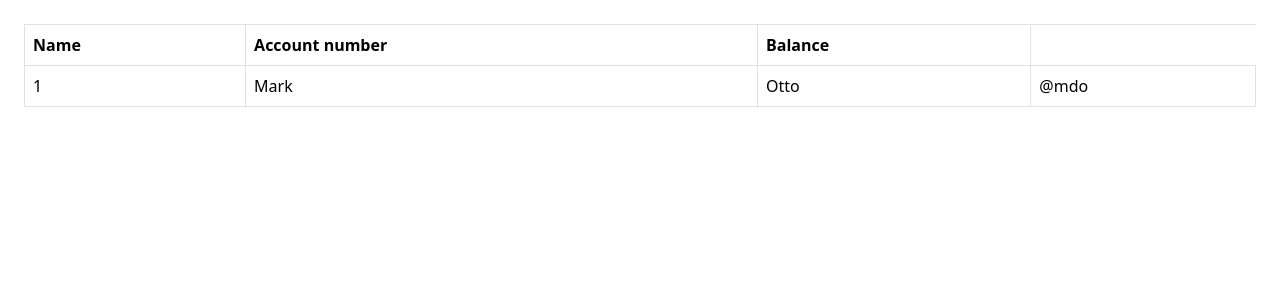
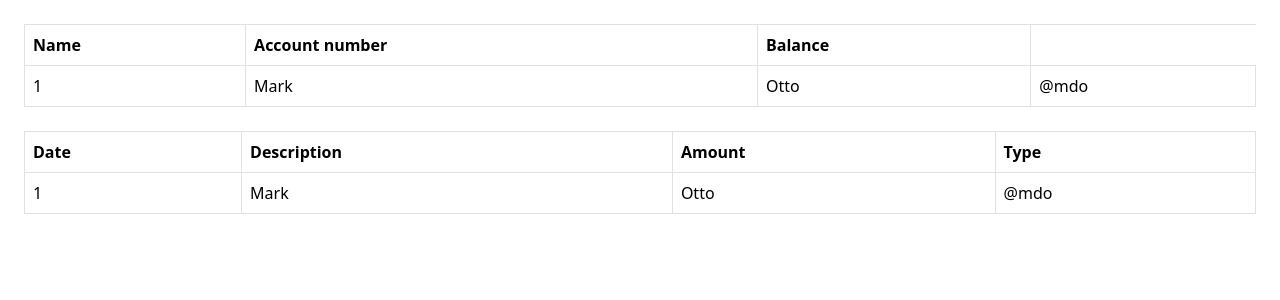
Before and after one commit to ThaaraniSivakumar/JsAndReactTask, a React (Create React App) app in the folder ReactTask/react_task/: page / in a window 1280 px wide. Shown: the top 300 px of the page. Built offline with nearby package versions, Linux system fonts and the light colour scheme.

Commit message:
created add transation and transaction list component

```diff
--- a/ReactTask/react_task/src/App.js
+++ b/ReactTask/react_task/src/App.js
@@ -1,11 +1,11 @@
-import { AccountSummary } from './components/AccountSummary';
 import 'bootstrap/dist/css/bootstrap.min.css';
 import './App.css';
+import { AddTransaction } from './components/AddTransaction';
 
 function App() {
   return (
     <div>
-      <AccountSummary/>
+    <AddTransaction/>
     </div>
   );
 }
--- /dev/null
+++ b/ReactTask/react_task/src/components/AddTransaction.jsx
@@ -0,0 +1,11 @@
+import { AccountSummary } from "./AccountSummary"
+import { TranscationList } from "./TranscationList"
+
+export const AddTransaction =()=>{
+    return(
+        <div>
+            <AccountSummary/>
+            <TranscationList/>
+        </div>
+    )
+}
--- a/ReactTask/react_task/src/components/TranscationList.jsx
+++ b/ReactTask/react_task/src/components/TranscationList.jsx
@@ -0,0 +1,26 @@
+import { Table } from "react-bootstrap"
+
+export const  TranscationList =()=>{
+    return(
+    <div  className='m-4'>
+   <Table  bordered>
+      <thead>
+        <tr>
+          <th>Date</th>
+          <th>Description</th>
+          <th>Amount</th>
+          <th>Type</th>
+        </tr>
+      </thead>
+      <tbody>
+        <tr>
+          <td>1</td>
+          <td>Mark</td>
+          <td>Otto</td>
+          <td>@mdo</td>
+        </tr>
+      </tbody>
+    </Table>
+    </div>
+    )
+}
```
